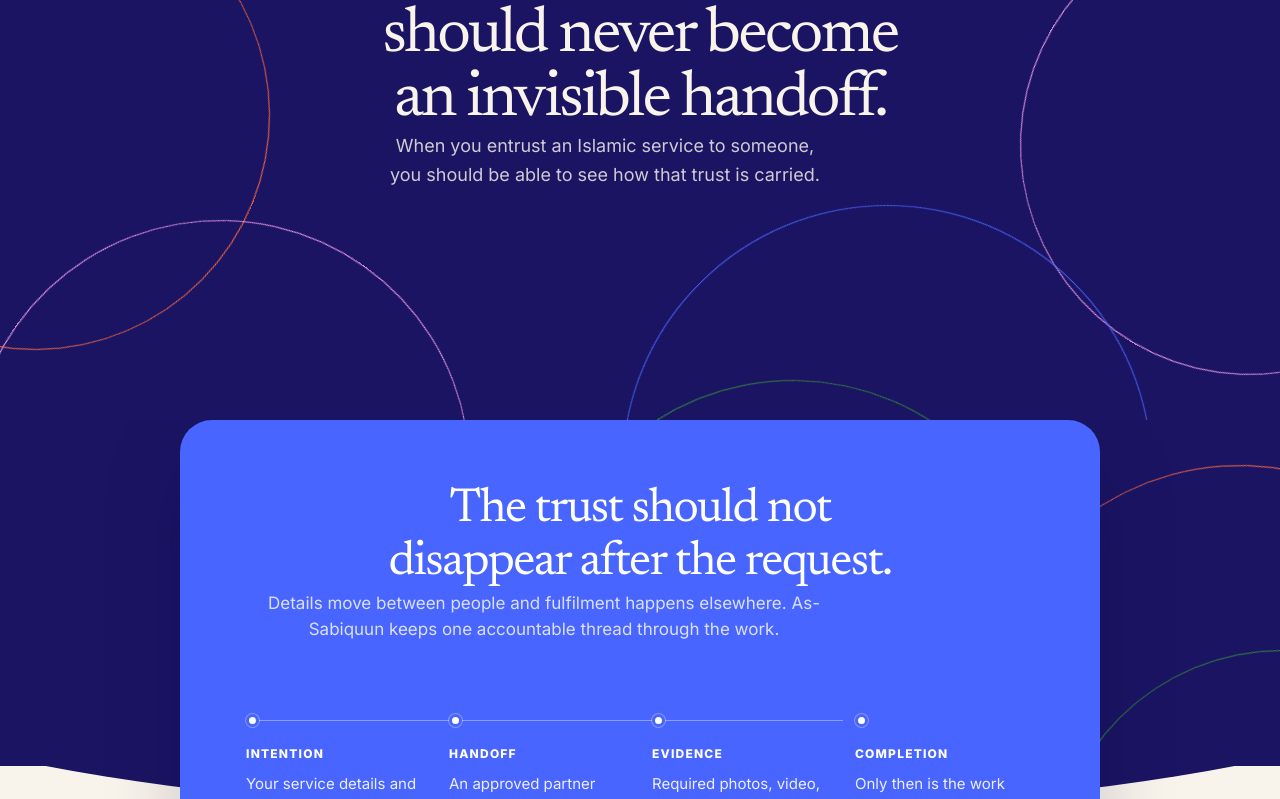
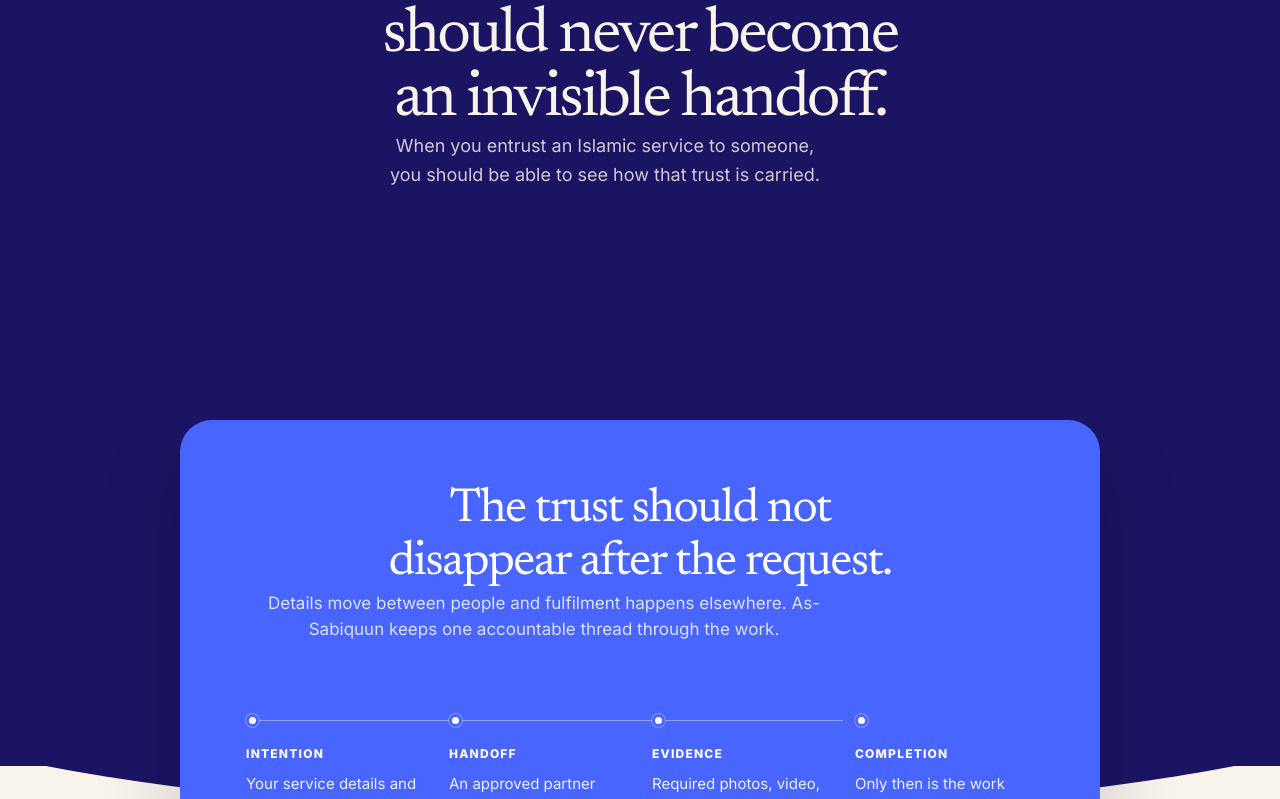
Before and after one commit to as-sabiqun/as-sabiquun, a Next.js app: page /about in a window 1280 px wide. Shown: the part 300-1099 px from the top of the page. Built offline with nearby package versions, Linux system fonts and the light colour scheme.

Commit message:
Remove decorative About page circles

```diff
--- a/src/app/(marketing)/about/about.module.css
+++ b/src/app/(marketing)/about/about.module.css
@@ -87,84 +87,6 @@
   font-size: 18px;
   line-height: 1.6;
   text-wrap: balance;
-}
-
-.heroAmbient,
-.missionAmbient {
-  position: absolute;
-  z-index: 0;
-  inset: 0;
-  overflow: clip;
-  pointer-events: none;
-}
-
-.heroAmbient span,
-.missionAmbient span {
-  position: absolute;
-  display: block;
-  aspect-ratio: 1;
-  border: 1.5px solid currentColor;
-  border-radius: 50%;
-  will-change: transform;
-  animation: ambientDrift 300s linear infinite;
-}
-
-.heroCircleOne {
-  top: -330px;
-  left: -10px;
-  width: 520px;
-  color: #43a34c;
-}
-
-.heroCircleTwo {
-  top: 180px;
-  left: -200px;
-  width: 470px;
-  color: #ff6b40;
-  animation-delay: -12s !important;
-}
-
-.heroCircleThree {
-  top: -325px;
-  right: -20px;
-  width: 520px;
-  color: #ff6b40;
-  animation-delay: -6s !important;
-}
-
-.heroCircleFour {
-  top: 215px;
-  right: -200px;
-  width: 460px;
-  color: #f5a0ef;
-  animation-delay: -19s !important;
-}
-
-.heroCircleFive {
-  right: auto;
-  bottom: -300px;
-  left: -30px;
-  width: 500px;
-  color: #f5a0ef;
-  animation-delay: -23s !important;
-}
-
-.heroCircleSix {
-  right: 10%;
-  bottom: -315px;
-  left: auto;
-  width: 530px;
-  color: #4865ff;
-  animation-delay: -31s !important;
-}
-
-.heroCircleSeven {
-  top: auto;
-  bottom: -470px;
-  left: 42%;
-  width: 510px;
-  color: #328a3b;
-  animation-delay: -41s !important;
 }
 
 .mission {
@@ -293,30 +215,6 @@
   font-family: var(--font-sans), Arial, sans-serif;
   font-size: 15px;
   line-height: 1.6;
-}
-
-.missionCircleOne {
-  top: 45px;
-  right: -220px;
-  width: 520px;
-  color: #ff6b40;
-  animation-delay: -9s !important;
-}
-
-.missionCircleTwo {
-  top: 420px;
-  left: -306px;
-  width: 510px;
-  color: #4865ff;
-  animation-delay: -17s !important;
-}
-
-.missionCircleThree {
-  right: -232px;
-  bottom: 52px;
-  width: 460px;
-  color: #328a3b;
-  animation-delay: -3s !important;
 }
 
 .operatingStory {
@@ -780,15 +678,6 @@
   outline-offset: 4px;
 }
 
-@keyframes ambientDrift {
-  from {
-    transform: rotate(0deg);
-  }
-  to {
-    transform: rotate(360deg);
-  }
-}
-
 @keyframes announcementExit {
   0%, 25% { opacity: 1; transform: translateX(-50%) translateY(0); }
   100% { opacity: 0; transform: translateX(-50%) translateY(-8px); }
@@ -898,31 +787,6 @@
   .heroSupport {
     max-width: 600px;
     font-size: 18px;
-  }
-
-  .heroCircleOne {
-    top: -210px;
-    left: -250px;
-  }
-
-  .heroCircleTwo {
-    top: 260px;
-    left: -420px;
-  }
-
-  .heroCircleThree {
-    top: -340px;
-    right: -250px;
-  }
-
-  .heroCircleFour {
-    top: 240px;
-    right: -420px;
-  }
-
-  .heroCircleFive {
-    right: 10%;
-    bottom: -420px;
   }
 
   .mission {
@@ -1116,49 +980,6 @@
     margin-top: 24px;
     font-size: 18px;
     line-height: 1.6;
-  }
-
-  .heroAmbient span,
-  .missionAmbient span {
-    width: 340px;
-  }
-
-  .heroCircleOne {
-    top: -174px;
-    left: -230px;
-  }
-
-  .heroCircleTwo {
-    top: 264px;
-    left: -300px;
-  }
-
-  .heroCircleThree {
-    top: -218px;
-    right: -236px;
-  }
-
-  .heroCircleFour {
-    top: 280px;
-    right: -302px;
-  }
-
-  .heroCircleFive {
-    right: -60px;
-    bottom: -260px;
-    left: auto;
-  }
-
-  .heroCircleSix {
-    right: auto;
-    bottom: -255px;
-    left: 9%;
-  }
-
-  .heroCircleSeven {
-    top: -270px;
-    bottom: auto;
-    left: 30%;
   }
 
   .mission {
@@ -1378,13 +1199,6 @@
     animation: none;
   }
 
-  .heroAmbient span,
-  .missionAmbient span {
-    animation: none;
-    transform: none;
-    will-change: auto;
-  }
-
   .platformArrow,
   .closingAction,
   .closingAction svg {
--- a/src/app/(marketing)/about/page.tsx
+++ b/src/app/(marketing)/about/page.tsx
@@ -70,15 +70,6 @@ export default function AboutPage() {
           <span aria-hidden="true">&#8599;</span>
         </Link>
         <section className={styles.hero} aria-labelledby="about-hero-title">
-          <div className={styles.heroAmbient} aria-hidden="true">
-            <span className={styles.heroCircleOne} />
-            <span className={styles.heroCircleTwo} />
-            <span className={styles.heroCircleThree} />
-            <span className={styles.heroCircleFour} />
-            <span className={styles.heroCircleFive} />
-            <span className={styles.heroCircleSix} />
-            <span className={styles.heroCircleSeven} />
-          </div>
           <div className={styles.heroCopy}>
             <h1 id="about-hero-title">A sincere intention should never become an invisible handoff.</h1>
             <p className={styles.heroSupport}>When you entrust an Islamic service to someone, you should be able to see how that trust is carried.</p>
@@ -86,11 +77,6 @@ export default function AboutPage() {
         </section>
 
         <section className={styles.mission} aria-labelledby="about-mission-title">
-          <div className={styles.missionAmbient} aria-hidden="true">
-            <span className={styles.missionCircleOne} />
-            <span className={styles.missionCircleTwo} />
-            <span className={styles.missionCircleThree} />
-          </div>
           <div className={styles.missionPanel}>
             <h2 id="about-mission-title">The trust should not disappear after the request.</h2>
             <p className={styles.missionLead}>Details move between people and fulfilment happens elsewhere. As-Sabiquun keeps one accountable thread through the work.</p>
```
